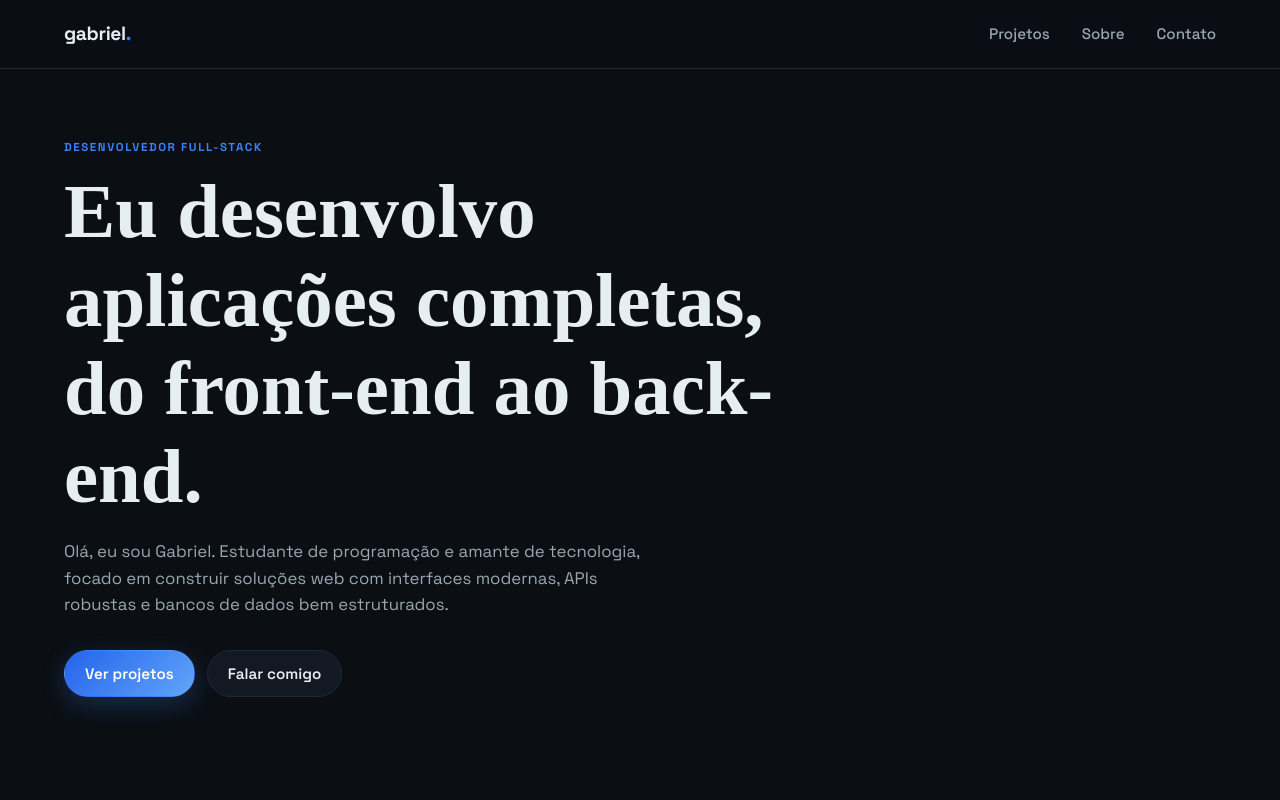
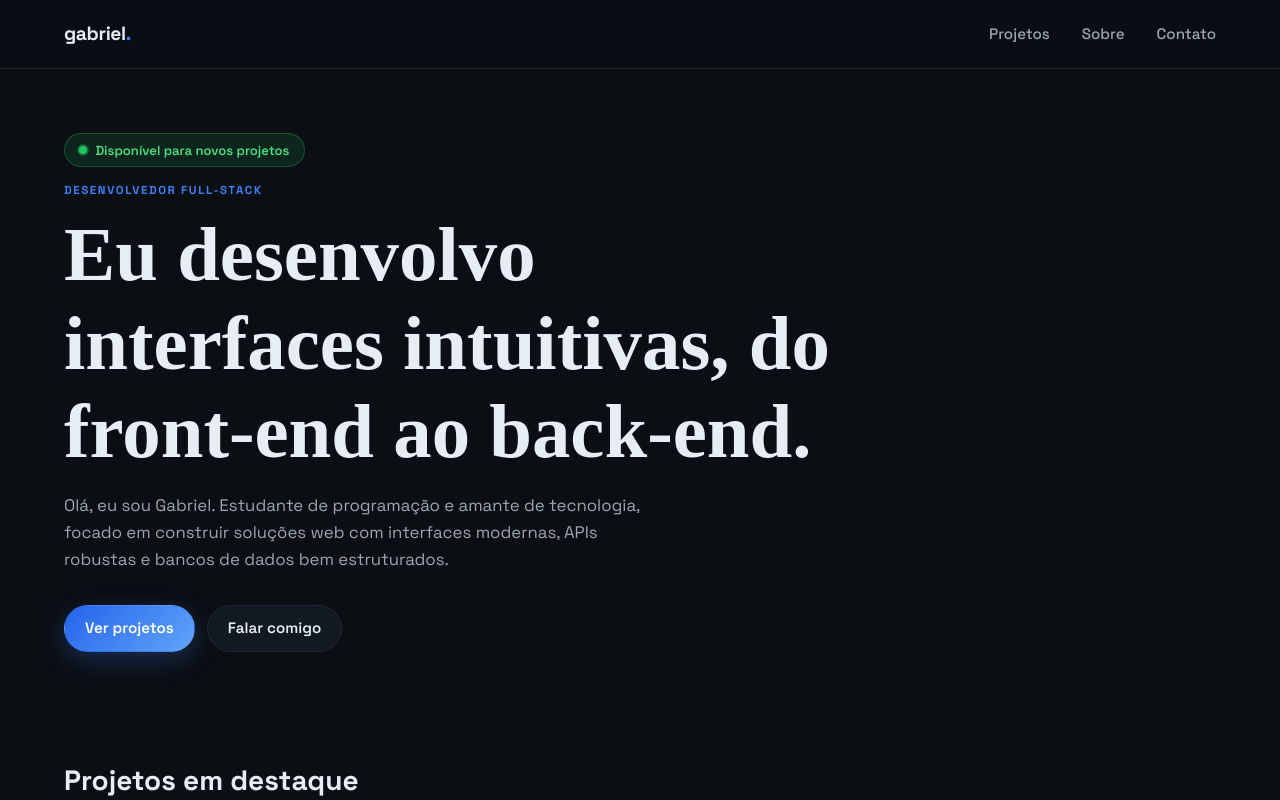
Before and after one commit to GabrielS0306/Portifolio, a Next.js app: page / in a window 1280 px wide. Shown: the top 800 px of the page. Built offline with nearby package versions, Linux system fonts and the light colour scheme.

Commit message:
feat: adiciona badge de disponibilidade e tagline animada no Hero

```diff
--- a/app/globals.css
+++ b/app/globals.css
@@ -115,7 +115,7 @@ section {
 }
 
 .eyebrow {
-  display: inline-block;
+  display: block;
   color: var(--brand);
   font-size: 0.72rem;
   font-weight: 700;
@@ -438,6 +438,42 @@ section {
   font-weight: 600;
 }
 
+.status-badge {
+  display: inline-flex;
+  align-items: center;
+  gap: 0.5rem;
+  padding: 0.35rem 0.9rem;
+  border-radius: 999px;
+  background: color-mix(in srgb, var(--accent) 12%, transparent);
+  border: 1px solid color-mix(in srgb, var(--accent) 30%, transparent);
+  color: var(--accent-soft);
+  font-size: 0.82rem;
+  font-weight: 600;
+  margin-bottom: 0.85rem; /* já tinha */
+}
+
+.status-dot {
+  position: relative;
+  width: 8px;
+  height: 8px;
+  border-radius: 50%;
+  background: var(--accent);
+}
+
+.status-dot::after {
+  content: "";
+  position: absolute;
+  inset: 0;
+  border-radius: 50%;
+  background: var(--accent);
+  animation: pulse-dot 1.8s ease-out infinite;
+}
+
+@keyframes pulse-dot {
+  0% { transform: scale(1); opacity: 0.7; }
+  100% { transform: scale(2.2); opacity: 0; }
+}
+
 /* ─── NOTEBOOK (até 1024px) ─── */
 @media (max-width: 1024px) {
   .hero h1 {
--- /dev/null
+++ b/components/sections/AnimatedTagline.tsx
@@ -0,0 +1,35 @@
+"use client";
+
+import { AnimatePresence, motion } from "framer-motion";
+import { useEffect, useState } from "react";
+
+const words = ["aplicações completas", "APIs escaláveis", "interfaces intuitivas"];
+
+export default function AnimatedTagline() {
+    const [index, setIndex] = useState(0);
+
+    useEffect(() => {
+        const id = setInterval(() => {
+            setIndex((i) => (i + 1) % words.length);
+        }, 2500);
+
+        return () => clearInterval(id);
+    }, []);
+
+    return (
+        <span className="tagline-word">
+            <AnimatePresence mode="wait">
+                <motion.span
+                key={words[index]}
+                initial={{ opacity: 0, y: 10 }}
+                animate={{ opacity: 1, y: 0 }}
+                exit={{ opacity: 0, y: -10 }}
+                transition={{ duration: 0.4 }}
+                style={{ display: "inline-block" }}
+                >
+                    {words[index]}
+                </motion.span>
+            </AnimatePresence>
+        </span>
+    );
+}
--- a/components/sections/Hero.tsx
+++ b/components/sections/Hero.tsx
@@ -1,8 +1,17 @@
+import AnimatedTagline from "./AnimatedTagline";
+
 export default function Hero() {
     return (
         <section className="hero container reveal">
+            <span className="status-badge">
+                <span className="status-dot" />
+                Disponível para novos projetos
+            </span>
+
             <p className="eyebrow">Desenvolvedor Full-Stack</p>
-            <h1>Eu desenvolvo aplicações completas, do front-end ao back-end.</h1>
+            <h1>
+                Eu desenvolvo <AnimatedTagline />, do front-end ao back-end.
+            </h1>
 
             <p className="lead">
                 Olá, eu sou Gabriel. Estudante de programação e amante de tecnologia, focado em construir
--- a/package.json
+++ b/package.json
@@ -10,6 +10,7 @@
   },
   "dependencies": {
     "@fortawesome/react-fontawesome": "^3.3.1",
+    "framer-motion": "^13.1.0",
     "next": "^16.2.6",
     "react": "^19.2.6",
     "react-dom": "^19.2.6",
```
Also changed, not shown: 1 other file (tests, documents, lock files or other folders).
